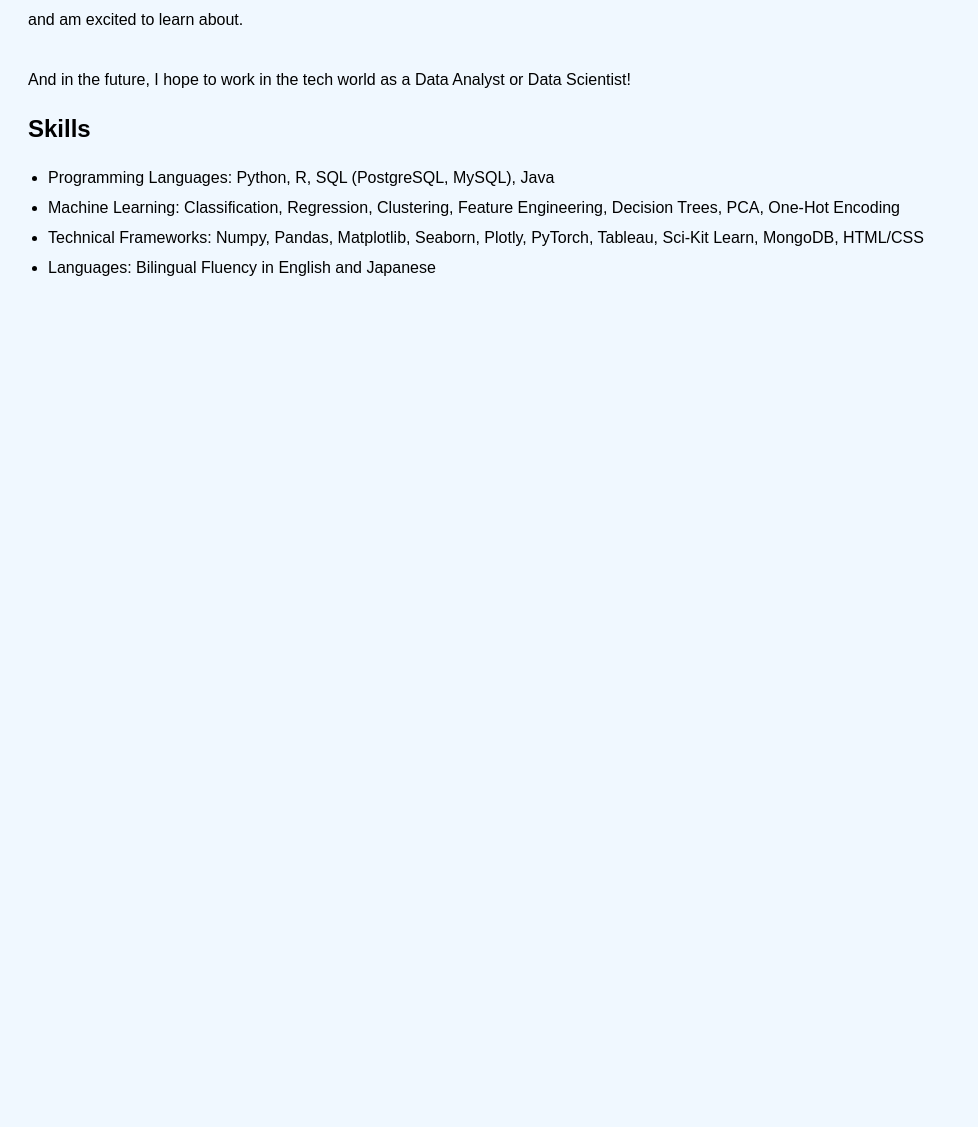
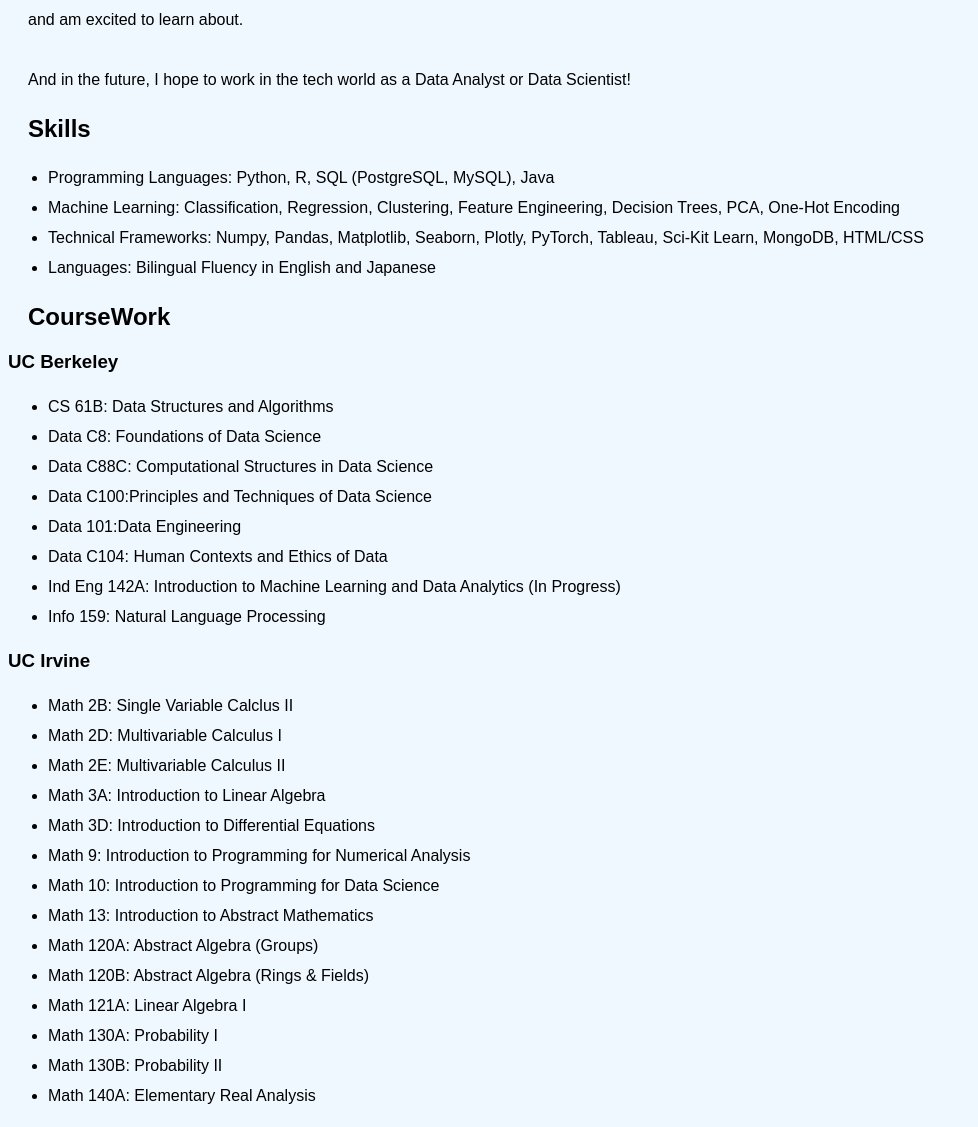
Before and after one commit to ykuw2/ykuw2-yuki-kuwahara.github.io, a plain HTML site: page index.html in a window 1280 px wide. Shown: the part 1033-2160 px from the top of the page, without its empty margins (0-978 px from the left). Before the commit the page ends 1332 px from the top, so only its background shows below. Drawn offline with Linux system fonts and the light colour scheme.

Commit message:
Update index.html

```diff
--- a/index.html
+++ b/index.html
@@ -91,5 +91,39 @@
       </li>
       <li>Languages: Bilingual Fluency in English and Japanese</li>
     </ul>
+
+    <h2 class="subheader" id="my-coursework">CourseWork</h2>
+    <h3 class="sub-subheader">UC Berkeley</h3>
+    <ul>
+      <li>CS 61B: Data Structures and Algorithms</li>
+      <li>Data C8: Foundations of Data Science</li>
+      <li>Data C88C: Computational Structures in Data Science</li>
+      <li>Data C100:Principles and Techniques of Data Science</li>
+      <li>Data 101:Data Engineering</li>
+      <li>Data C104: Human Contexts and Ethics of Data</li>
+      <li>
+        Ind Eng 142A: Introduction to Machine Learning and Data Analytics (In
+        Progress)
+      </li>
+      <li>Info 159: Natural Language Processing</li>
+    </ul>
+
+    <h3 class="sub-subheader">UC Irvine</h3>
+    <ul>
+      <li>Math 2B: Single Variable Calclus II</li>
+      <li>Math 2D: Multivariable Calculus I</li>
+      <li>Math 2E: Multivariable Calculus II</li>
+      <li>Math 3A: Introduction to Linear Algebra</li>
+      <li>Math 3D: Introduction to Differential Equations</li>
+      <li>Math 9: Introduction to Programming for Numerical Analysis</li>
+      <li>Math 10: Introduction to Programming for Data Science</li>
+      <li>Math 13: Introduction to Abstract Mathematics</li>
+      <li>Math 120A: Abstract Algebra (Groups)</li>
+      <li>Math 120B: Abstract Algebra (Rings & Fields)</li>
+      <li>Math 121A: Linear Algebra I</li>
+      <li>Math 130A: Probability I</li>
+      <li>Math 130B: Probability II</li>
+      <li>Math 140A: Elementary Real Analysis</li>
+    </ul>
   </body>
 </html>
```
